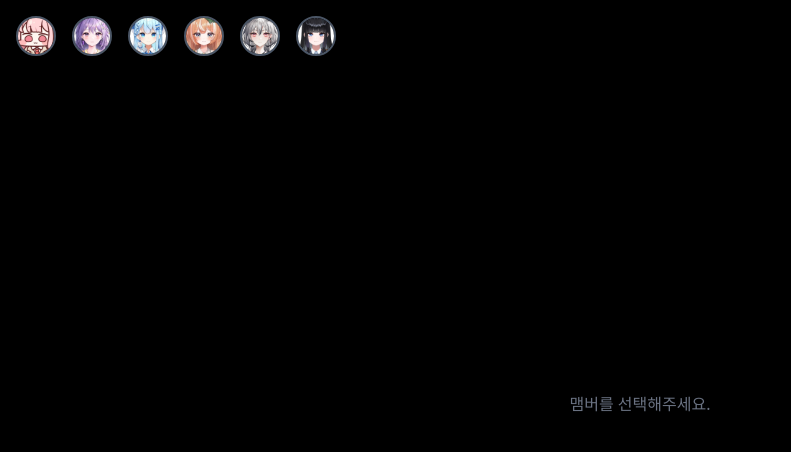
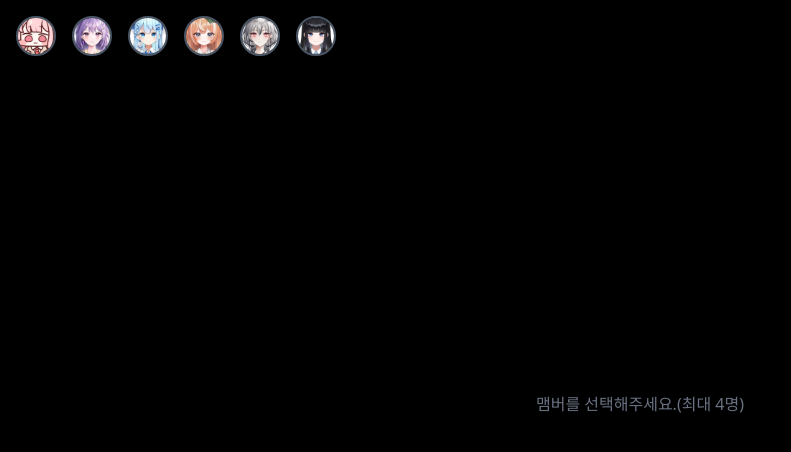
Before and after one commit to codingpalette/next-honezy, a Next.js app: page /multiview in a window 1280 px wide. Shown: the top 452 px of the page, without its empty margins (0-791 px from the left). Built offline with nearby package versions, Linux system fonts and the light colour scheme.

Commit message:
fix(멀티뷰): 멀티뷰 화면 수정

```diff
--- a/app/multiview/page.tsx
+++ b/app/multiview/page.tsx
@@ -22,23 +22,15 @@ export default function MultiviewPage() {
       if (audioChannel === channel.chzzk_id) {
         setAudioChannel(null); // 음성도 해제
       }
-    } else if (selectedChannels.length < 4) {
+    } else if (selectedChannels.length < 6) {
       // 최대 4개까지 추가
       setSelectedChannels([...selectedChannels, channel]);
     }
   };
 
-  // 음성 토글 핸들러
-  const toggleAudio = (chzzk_id: string) => {
-    if (audioChannel === chzzk_id) {
-      setAudioChannel(null); // 음성 끄기
-    } else {
-      setAudioChannel(chzzk_id); // 음성 켜기
-    }
-  };
 
   return (
-    <div className="w-full h-screen bg-black p-4">
+    <div className="w-full min-h-dvh bg-black p-4">
 
       {/* 멤버 선택 버튼 */}
       <ul className="flex gap-4 items-center flex-wrap mb-6">
@@ -60,16 +52,16 @@ export default function MultiviewPage() {
       </ul>
 
       {/* 멀티뷰 레이아웃 */}
-      <div className="grid grid-cols-2 gap-4 h-[80vh]">
+      <div className="grid grid-cols-1 lg:grid-cols-2 gap-4 lg:h-[80vh] bg-black">
         {selectedChannels.length === 0 ? (
-          <div className="col-span-2 flex items-center justify-center text-gray-500">
-            맴버를 선택해주세요.
+          <div className="col-span-2 flex items-center justify-center text-gray-500 h-[80vh] lg:h-auto">
+            맴버를 선택해주세요.(최대 4명)
           </div>
         ) : (
           selectedChannels.map((channel) => (
             <div
               key={channel.chzzk_id}
-              className="relative bg-black rounded-lg overflow-hidden"
+              className="relative bg-black rounded-lg overflow-hidden h-[80vh] lg:h-auto "
             >
               {/* 치지직 스트리밍 iframe */}
               <iframe
@@ -77,20 +69,6 @@ export default function MultiviewPage() {
                 className="w-full h-full"
                 allowFullScreen
               />
-
-              {/* 스트리머 이름 및 음성 버튼 */}
-              <div className="absolute top-2 left-2 flex items-center gap-2">
-                <span className="text-white font-bold bg-black bg-opacity-50 px-2 py-1 rounded">
-                  {channel.name}
-                </span>
-                <button
-                  className={`btn btn-sm ${audioChannel === channel.chzzk_id ? "btn-success" : "btn-ghost"
-                    }`}
-                  onClick={() => toggleAudio(channel.chzzk_id)}
-                >
-                  {audioChannel === channel.chzzk_id ? "음성 끄기" : "음성 켜기"}
-                </button>
-              </div>
             </div>
           ))
         )}
```
